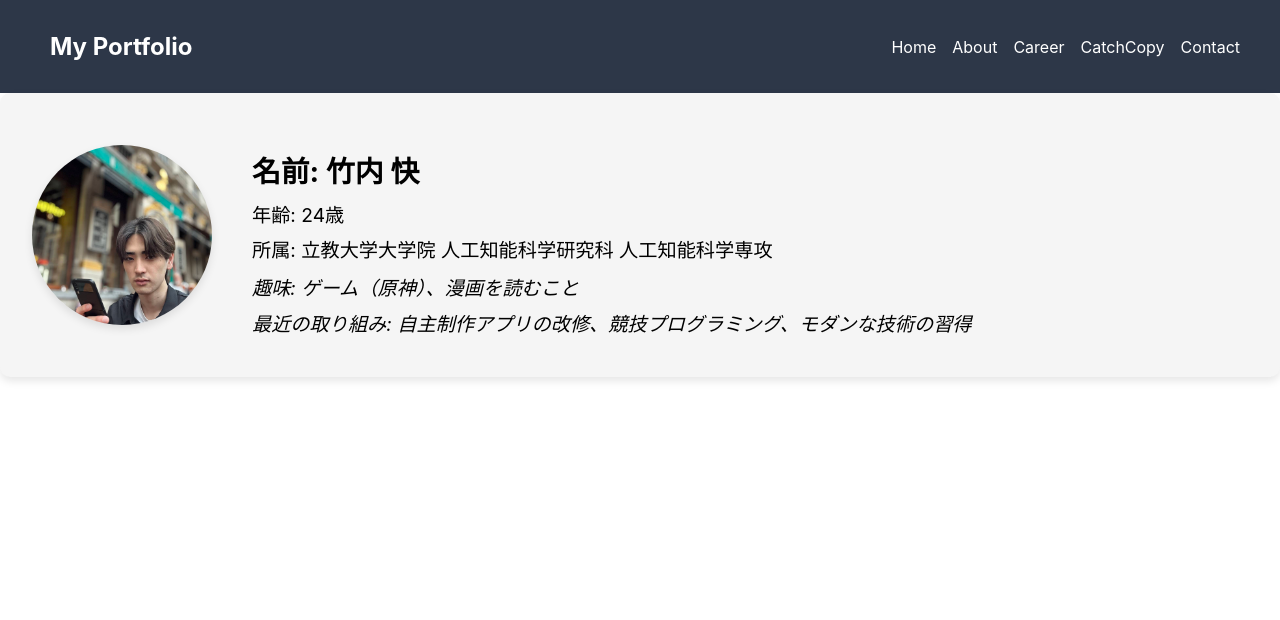
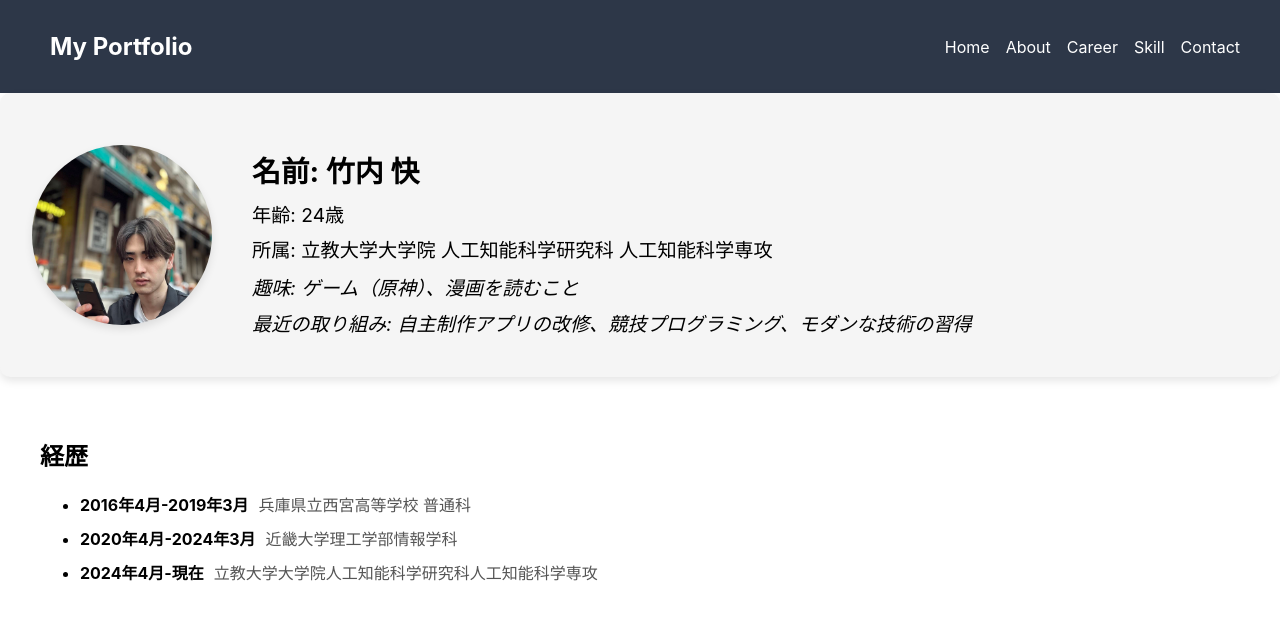
Before and after one commit to Kai-T-KiA/portfolio, a React (Create React App) app: page / in a window 1280 px wide. Shown: the top 620 px of the page. Built offline with nearby package versions, Linux system fonts and the light colour scheme.

Commit message:
career.tsxの作成と表示

```diff
--- a/src/App.tsx
+++ b/src/App.tsx
@@ -2,12 +2,14 @@ import './App.css';
 import React from 'react';
 import Header from './components/header/header';
 import About from './components/about/about';
+import Career from './components/career/career';
 
 const App: React.FC = () => {
   return (
     <div>
       <Header />
       <About />
+      <Career />
       {/* 他のコンポーネントやコンテンツ */}
     </div>
   );
--- /dev/null
+++ b/src/components/career/career.css
@@ -0,0 +1,19 @@
+.career-container {
+  margin: 20px;
+  padding: 20px;
+  /* border: 1px solid #ccc; */
+  /* border-radius: 10px; */
+}
+
+.career-item {
+  margin-bottom: 10px;
+}
+
+.career-year {
+  font-weight: bold;
+  margin-right: 10px;
+}
+
+.career-title {
+  color: #555;
+}
--- /dev/null
+++ b/src/components/career/career.tsx
@@ -0,0 +1,32 @@
+import React from 'react';
+import './career.css';
+
+// Career項目の型定義
+interface CareerItem {
+  year: string;
+  title: string;
+}
+
+const Career: React.FC = () => {
+  // 経歴データを定義
+  const careerData: CareerItem[] = [
+    { year: "2016年4月-2019年3月", title: "兵庫県立西宮高等学校 普通科" },
+    { year: "2020年4月-2024年3月", title: "近畿大学理工学部情報学科" },
+    { year: "2024年4月-現在", title: "立教大学大学院人工知能科学研究科人工知能科学専攻" }
+  ];
+  return (
+    <div className="career-container">
+      <h2>経歴</h2>
+      <ul>
+        {careerData.map((item, index) => (
+          <li key={index} className="career-item">
+            <span className="career-year">{item.year}</span>
+            <span className="career-title">{item.title}</span>
+          </li>
+        ))}
+      </ul>
+    </div>
+  );
+};
+
+export default Career;
--- a/src/components/header/header.tsx
+++ b/src/components/header/header.tsx
@@ -11,7 +11,7 @@ const Header: React.FC = () => {
             <li className='nav-item'><a href="#home">Home</a></li>
             <li className='nav-item'><a href="#about">About</a></li>
             <li className='nav-item'><a href="#career">Career</a></li>
-            <li className='nav-item'><a href="#catchcopy">CatchCopy</a></li>
+            <li className='nav-item'><a href="#skill">Skill</a></li>
             <li className='nav-item'><a href="#contact">Contact</a></li>
           </ul>
         </nav>
```
